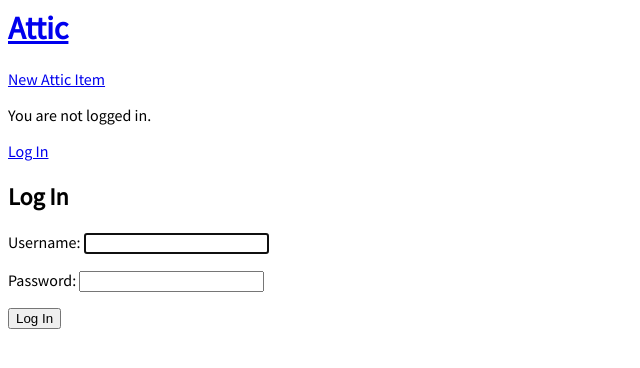
After one commit to trezp/attic, a Django app: page /accounts/login/ in a window 1280 px wide. The commit adds this page. Shown: the top 368 px of the page, without its empty margins (0-640 px from the left). Run offline with Django 3.2, Linux system fonts and the light colour scheme.

Commit message:
basic user auth

```diff
--- a/attic_project/settings.py
+++ b/attic_project/settings.py
@@ -120,3 +120,5 @@ USE_TZ = True
 
 STATIC_URL = '/static/'
 STATICFILES_DIRS = [os.path.join(BASE_DIR, 'static')]
+LOGIN_REDIRECT_URL = 'home'
+LOGOUT_REDIRECT_URL = 'home'
--- a/attic_project/urls.py
+++ b/attic_project/urls.py
@@ -18,5 +18,6 @@ from django.urls import path, include
 
 urlpatterns = [
     path('admin/', admin.site.urls),
+    path('accounts/', include('django.contrib.auth.urls')),
     path('', include('posts.urls')),
 ]
--- a/posts/templates/base.html
+++ b/posts/templates/base.html
@@ -17,6 +17,12 @@
         <a href="{% url 'post_new' %}">New Attic Item</a>
       </div>
     </header>
-    {% block content%} {% endblock %}
+    {% if user.is_authenticated %}
+    <p>Hi {{ user.username }}!</p>
+    <p><a href="{% url 'logout' %}">Log Out</a></p>
+    {% else %}
+    <p>You are not logged in.</p>
+    <a href="{% url 'login' %}">Log In</a>
+    {% endif %} {% block content%} {% endblock %}
   </body>
 </html>
--- /dev/null
+++ b/posts/templates/registration/login.html
@@ -0,0 +1,8 @@
+{% extends 'base.html' %} {% block content %}
+<h2>Log In</h2>
+<form method="post">
+  {% csrf_token %}
+  {{ form.as_p }}
+  <button type="submit">Log In</button>
+</form>
+{% endblock content %}
```
Also changed, not shown: db.sqlite3, 2 other files.
